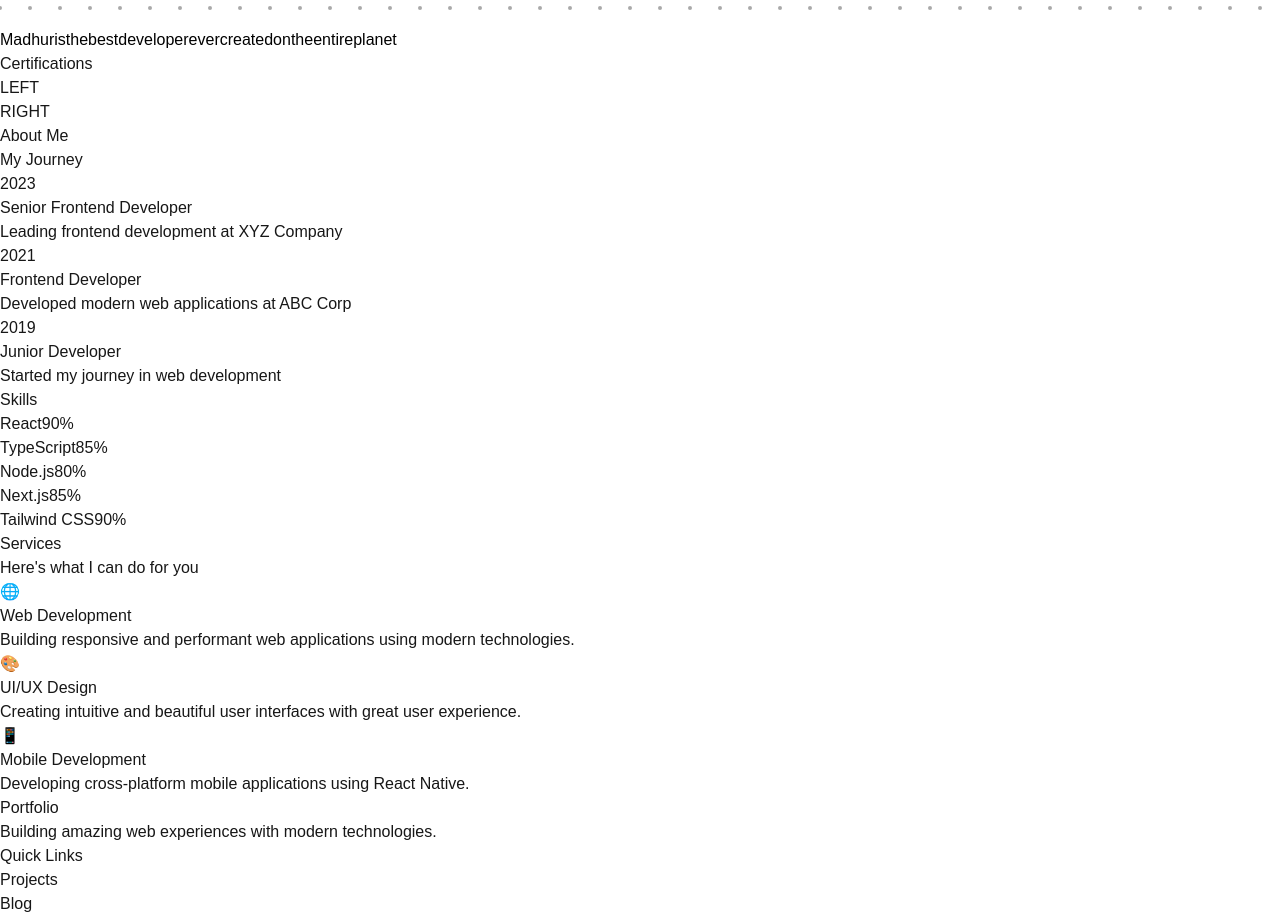
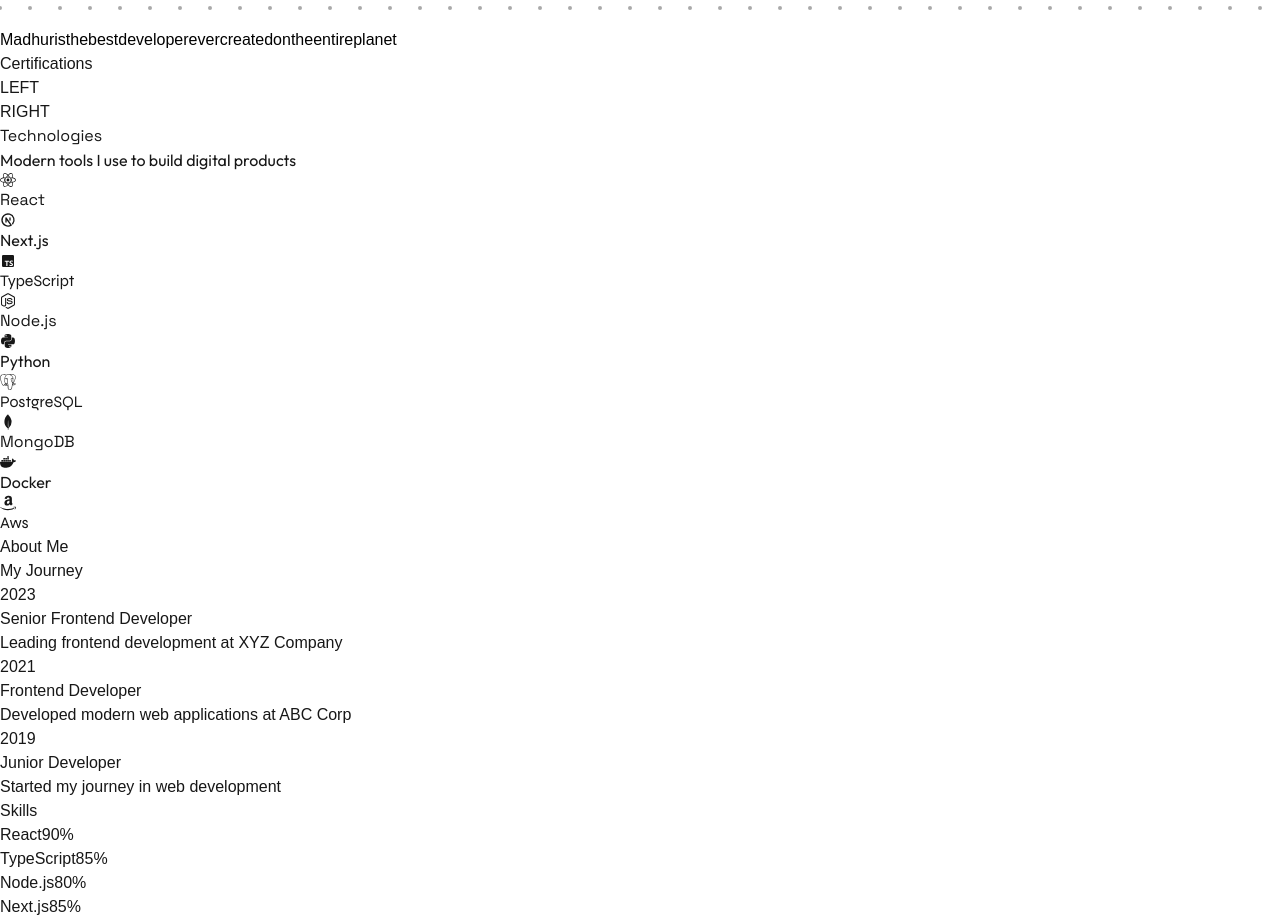
Before and after one commit to Madhur002/myPortfolio, a Next.js app: page / in a window 1280 px wide. Shown: the part 940-1859 px from the top of the page. Built offline with nearby package versions, Linux system fonts and the light colour scheme.

Commit message:
technologies

```diff
--- a/package.json
+++ b/package.json
@@ -15,9 +15,11 @@
     "colorthief": "^2.6.0",
     "framer-motion": "^12.3.1",
     "gsap": "^3.12.7",
+    "html2canvas": "^1.4.1",
     "next": "15.1.6",
     "react": "^19.0.0",
     "react-dom": "^19.0.0",
+    "react-icons": "^5.4.0",
     "react-simple-typewriter": "^5.0.1"
   },
   "devDependencies": {
--- a/src/app/page.tsx
+++ b/src/app/page.tsx
@@ -4,6 +4,7 @@ import About from '@/components/home/About';
 import Services from '@/components/home/Services';
 import FadingText from '@/components/home/FadingText';
 import ImageShowcase from '@/components/home/ImageShowcase';
+import Technologies from '@/components/home/Technologies';
 
 export default function Home() {
   return (
@@ -11,6 +12,7 @@ export default function Home() {
       <Hero/>
       <FadingText />
       <ImageShowcase />
+      <Technologies />
       <About/>
       <Services/>
     </Layout>
--- a/src/components/common/CustomCursor.tsx
+++ b/src/components/common/CustomCursor.tsx
@@ -19,7 +19,7 @@ export default function CustomCursor() {
 
   return (
     <motion.div
-      className="fixed w-4 h-4 bg-purple-500 rounded-full pointer-events-none z-50"
+      className="fixed w-4 h-4 bg-purple-500 rounded-full pointer-events-none z-[99999999]"
       animate={{
         x: mousePosition.x - 8, // Centered on cursor (16px/2)
         y: mousePosition.y - 8,
--- a/src/components/home/Hero.tsx
+++ b/src/components/home/Hero.tsx
@@ -112,7 +112,7 @@ export default function Hero() {
             animate={{ opacity: 1 }}
             transition={{ duration: 0.6, delay: 0.2 }}
           >
-            <div className="relative w-4 h-4">
+            <div className="relative w-10 h-10 border-4 border-black rounded-full">
               <div className="absolute w-full h-full rounded-full bg-purple-500"></div>
             </div>
           </motion.div>
--- /dev/null
+++ b/src/components/home/Technologies.tsx
@@ -0,0 +1,72 @@
+"use client"
+import { motion } from 'framer-motion';
+import { Outfit, Space_Grotesk, Syne } from 'next/font/google';
+import { BiLogoTypescript } from 'react-icons/bi';
+import { FaNodeJs, FaPython, FaReact } from 'react-icons/fa';
+import { SiAmazon, SiDocker, SiMongodb, SiPostgresql } from 'react-icons/si';
+import { TbBrandNextjs } from 'react-icons/tb';
+
+// Initialize fonts
+const spaceGrotesk = Space_Grotesk({ subsets: ['latin'] });
+const outfit = Outfit({ subsets: ['latin'] });
+const syne = Syne({ subsets: ['latin'] });
+
+const technologies = [
+  { name: 'React', icon: FaReact, font: spaceGrotesk.className },
+  { name: 'Next.js', icon: TbBrandNextjs, font: outfit.className },
+  { name: 'TypeScript', icon: BiLogoTypescript, font: syne.className },
+  { name: 'Node.js', icon: FaNodeJs, font: spaceGrotesk.className },
+  { name: 'Python', icon: FaPython, font: outfit.className },
+  { name: 'PostgreSQL', icon: SiPostgresql, font: syne.className },
+  { name: 'MongoDB', icon: SiMongodb, font: spaceGrotesk.className },
+  { name: 'Docker', icon: SiDocker, font: outfit.className },
+  { name: 'Aws', icon: SiAmazon, font: syne.className },
+];
+
+export default function Technologies() {
+  return (
+    <section className="py-20 bg-white dark:bg-gray-900">
+      <div className="container mx-auto px-4">
+        <motion.div
+          initial={{ opacity: 0, y: 20 }}
+          whileInView={{ opacity: 1, y: 0 }}
+          transition={{ duration: 0.8 }}
+          viewport={{ once: true }}
+          className="text-center mb-16"
+        >
+          <h2 className={`text-4xl font-bold mb-4 ${spaceGrotesk.className}`}>Technologies</h2>
+          <p className={`text-gray-600 dark:text-gray-400 ${outfit.className}`}>
+            Modern tools I use to build digital products
+          </p>
+        </motion.div>
+
+        <div className="max-w-7xl mx-auto">
+          <motion.div
+            initial={{ opacity: 0, y: 20 }}
+            whileInView={{ opacity: 1, y: 0 }}
+            transition={{ duration: 0.5 }}
+            viewport={{ once: true }}
+          >
+            <div className="flex flex-wrap justify-between items-center gap-x-12 gap-y-8">
+              {technologies.map((tech, index) => (
+                <motion.div
+                  key={tech.name}
+                  initial={{ opacity: 0 }}
+                  whileInView={{ opacity: 1 }}
+                  transition={{ delay: index * 0.1 }}
+                  viewport={{ once: true }}
+                  className="group flex items-center space-x-2 grayscale hover:grayscale-0 transition-all duration-300"
+                >
+                  <tech.icon className="w-6 h-6" />
+                  <span className={`text-sm tracking-wide ${tech.font}`}>
+                    {tech.name}
+                  </span>
+                </motion.div>
+              ))}
+            </div>
+          </motion.div>
+        </div>
+      </div>
+    </section>
+  );
+}
--- a/src/components/layout/Navbar.tsx
+++ b/src/components/layout/Navbar.tsx
@@ -1,34 +1,13 @@
 "use client"
-import { useState, useEffect } from 'react';
+import { motion } from 'framer-motion';
 import Link from 'next/link';
-import { motion } from 'framer-motion';
+import { useState } from 'react';
 
 export default function Navbar() {
   const [isOpen, setIsOpen] = useState(false);
-  const [textColor, setTextColor] = useState('text-black');
-
-  // Function to check background color and adjust text color
-  useEffect(() => {
-    const handleScroll = () => {
-      const pixels = window.pageYOffset;
-      const currentSection = Math.floor(pixels / window.innerHeight);
-
-      // You can adjust these breakpoints based on your sections
-      if (currentSection === 0) { // Hero section
-        setTextColor('text-white');
-      } else if (currentSection === 1) { // Second section
-        setTextColor('text-black');
-      } else {
-        setTextColor('text-white');
-      }
-    };
-
-    window.addEventListener('scroll', handleScroll);
-    return () => window.removeEventListener('scroll', handleScroll);
-  }, []);
 
   return (
-    <nav className={`fixed w-full backdrop-blur-sm z-[9999] transition-colors duration-300 ${textColor}`}>
+    <nav className={`fixed w-full backdrop-blur-sm z-[9999] transition-colors duration-300`}>
       <div className="container mx-auto px-4">
         <div className="flex justify-between items-center h-16">
           <Link href="/" className="text-xl font-bold">
```
Also changed, not shown: 1 other file (tests, documents, lock files or other folders).
